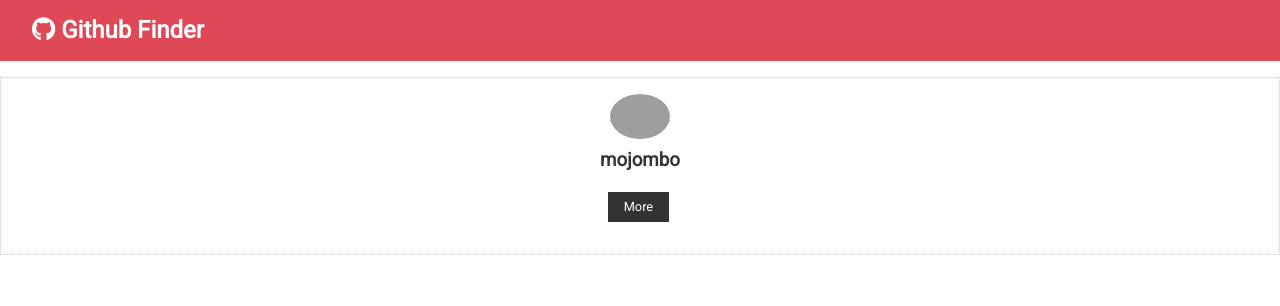
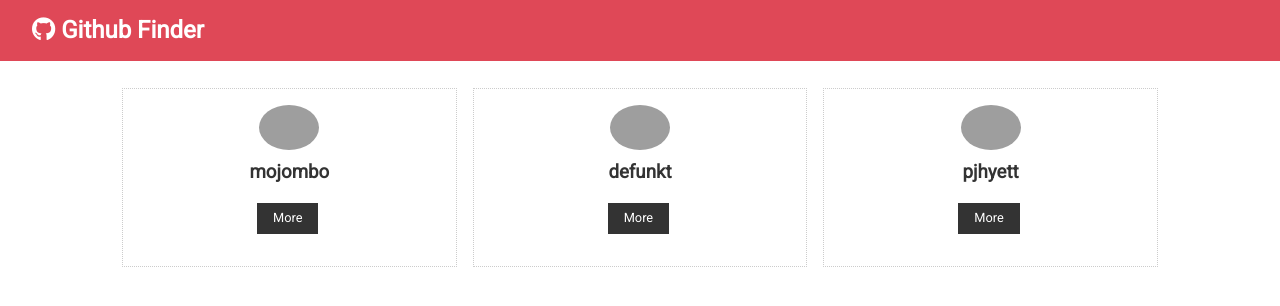
Before and after one commit to MsNiyaJ/UdemyReact, a React (Create React App) app in the folder github-finder/: page / in a window 1280 px wide. Shown: the top 306 px of the page. Built offline with nearby package versions, Linux system fonts and the light colour scheme; grey boxes are pictures that could not be loaded; the HTML template or start-up script is replaced by a standard one.

Commit message:
Created a Users component, imported UserItem into Users

```diff
--- a/github-finder/src/App.js
+++ b/github-finder/src/App.js
@@ -1,6 +1,6 @@
 import React, { Component } from 'react';
 import Navbar from './components/layout/Navbar';
-import UserItem from './components/users/UserItem';
+import Users from './components/users/Users';
 import './App.css';
 
 class App extends Component {
@@ -9,7 +9,9 @@
     return (
       <div className='App'>
         <Navbar/>
-        <UserItem/>
+        <div className='container'>
+          <Users/>
+        </div>
       </div>
     );
   }
--- a/github-finder/src/components/users/UserItem.js
+++ b/github-finder/src/components/users/UserItem.js
@@ -1,26 +1,17 @@
 import React, { Component } from 'react'
 
 export class UserItem extends Component {
-    state = {
-        id: 'id',
-        login: 'mojombo',
-        avatar_url: 'https://avatars.githubusercontent.com/u/1?v=4',
-        html_url: 'https://github.com/mojombo'
-    }
-
     render() {
-        const { login, avatar_url, html_url  } = this.state;
-
         return <div className="card text-center">
-            <img src={avatar_url}
+            <img src={this.props.user.avatar_url}
                 alt=""
                 className="round-img"
                 style={{width: '60px'}}
             />
-            <h3>{login}</h3>
+            <h3>{this.props.user.login}</h3>
 
             <div>
-                <a href={html_url} className="btn btn-dark btn-sm my-1">More</a>
+                <a href={this.props.user.html_url} className="btn btn-dark btn-sm my-1">More</a>
             </div>
         </div>;
     }
--- /dev/null
+++ b/github-finder/src/components/users/Users.js
@@ -0,0 +1,42 @@
+import React, { Component } from 'react'
+import UserItem from './UserItem';
+
+export class Users extends Component {
+    state = {
+        users: [
+            {
+                id: '1',
+                login: 'mojombo',
+                avatar_url: 'https://avatars.githubusercontent.com/u/1?v=4',
+                html_url: 'https://github.com/mojombo'
+            },{
+                id: '2',
+                login: 'defunkt',
+                avatar_url: 'https://avatars.githubusercontent.com/u/2?v=4',
+                html_url: 'https://github.com/defunkt'
+            },{
+                id: '3',
+                login: 'pjhyett',
+                avatar_url: 'https://avatars.githubusercontent.com/u/3?v=4',
+                html_url: 'https://github.com/pjhyet'
+            }
+        ]
+    }
+
+    render() {
+        return (
+            <div style={userStyle}>
+                {this.state.users.map(user => (
+                    <UserItem key={user.id} user={user} />
+                ))}
+            </div>
+        )
+    }
+}
+const userStyle = {
+    display: 'grid',
+    gridTemplateColumns: 'repeat(3, 1fr)',
+    gridGap: '1rem'
+}
+
+export default Users
```
